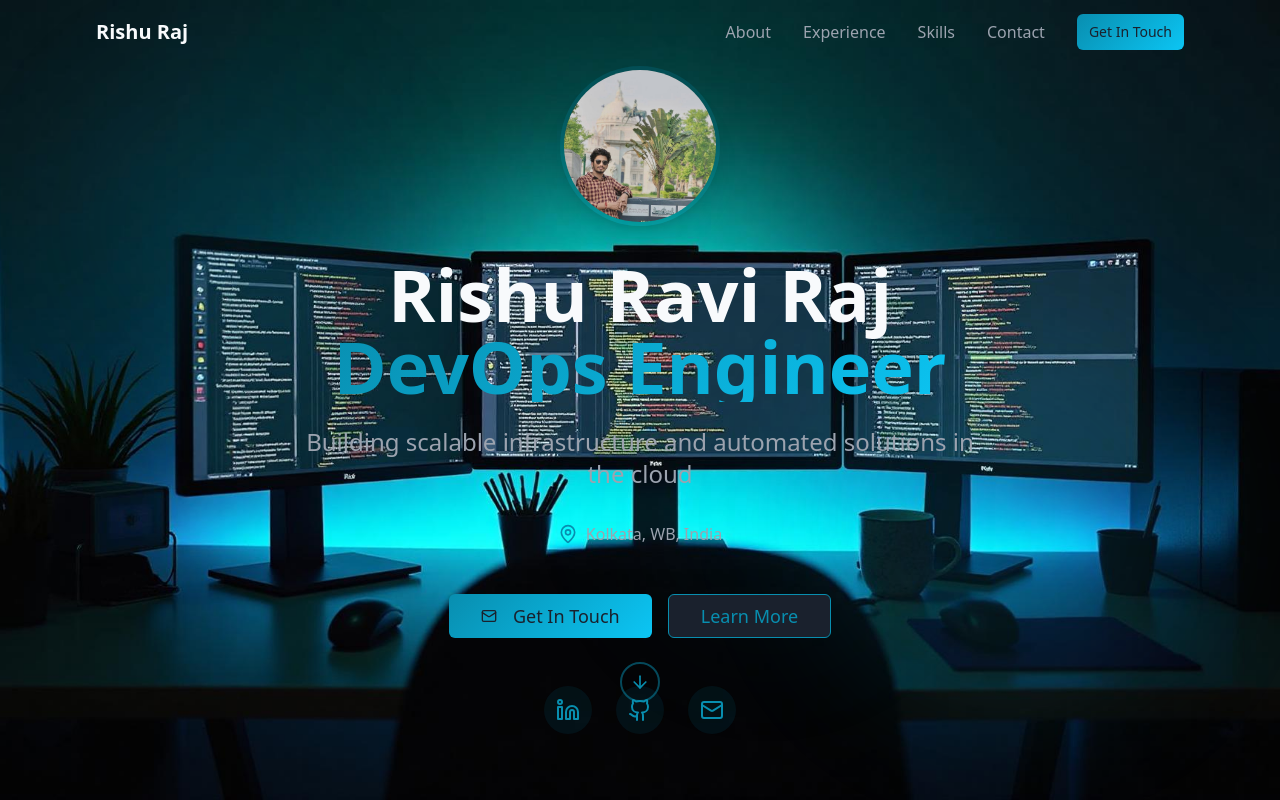
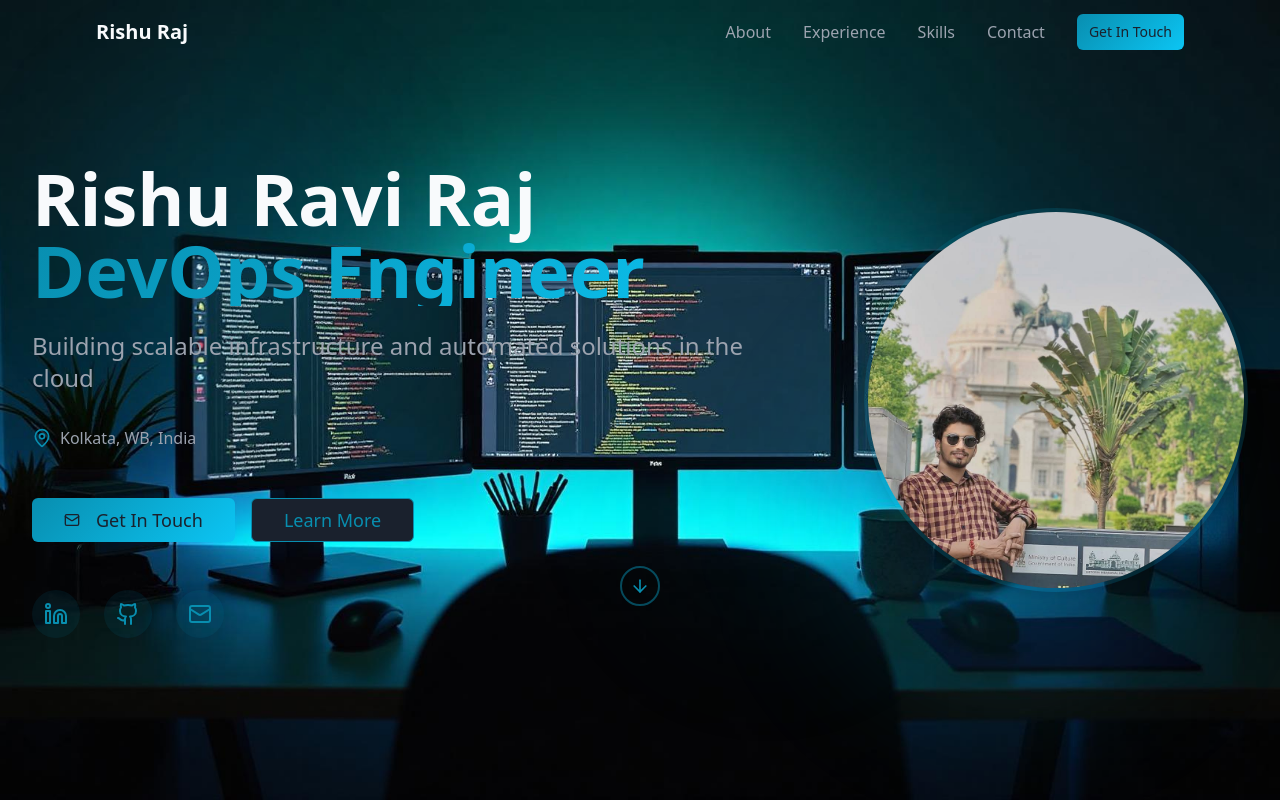
Before and after one commit to rishu-raj-dev/rishu-raj-portfolio-hub, a React (Vite) app: page / in a window 1280 px wide. Shown: the top 800 px of the page. Built offline with nearby package versions, Linux system fonts and the light colour scheme.

Commit message:
Move content in HeroSection
Place content in the right-most position.

```diff
--- a/src/components/HeroSection.tsx
+++ b/src/components/HeroSection.tsx
@@ -27,37 +27,27 @@ const HeroSection = () => {
       </div>
 
       {/* Content */}
-      <div className="relative z-10 text-center px-4 sm:px-6 lg:px-8 max-w-4xl mx-auto">
-        <div className="animate-fade-in">
-          {/* Profile Image */}
-          <div className="mb-8 flex justify-center">
-            <div className="relative">
-              <img
-                src={profileImage}
-                alt="Rishu Ravi Raj"
-                className="w-32 h-32 sm:w-40 sm:h-40 rounded-full object-cover border-4 border-primary/20 shadow-xl hover:shadow-glow transition-all duration-300"
-              />
-              <div className="absolute inset-0 rounded-full bg-gradient-primary/10"></div>
-            </div>
-          </div>
-
-          <h1 className="text-5xl sm:text-6xl lg:text-7xl font-bold text-foreground mb-6">
+      <div className="relative z-10 px-4 sm:px-6 lg:px-8 max-w-7xl mx-auto">
+        <div className="flex flex-col lg:flex-row items-center justify-between gap-8 lg:gap-16">
+          {/* Left Content */}
+          <div className="flex-1 text-center lg:text-left animate-fade-in">
+            <h1 className="text-4xl sm:text-5xl lg:text-6xl xl:text-7xl font-bold text-foreground mb-6">
               <span className="block">Rishu Ravi Raj</span>
               <span className="block text-transparent bg-gradient-primary bg-clip-text">
                 DevOps Engineer
               </span>
             </h1>
 
-          <p className="text-xl sm:text-2xl text-muted-foreground mb-8 max-w-2xl mx-auto leading-relaxed">
+            <p className="text-lg sm:text-xl lg:text-2xl text-muted-foreground mb-8 max-w-2xl lg:max-w-none leading-relaxed">
               Building scalable infrastructure and automated solutions in the cloud
             </p>
 
-          <div className="flex items-center justify-center text-muted-foreground mb-12 animate-fade-in" style={{ animationDelay: "0.3s" }}>
+            <div className="flex items-center justify-center lg:justify-start text-muted-foreground mb-12 animate-fade-in" style={{ animationDelay: "0.3s" }}>
               <MapPin className="w-5 h-5 mr-2 text-primary" />
               <span>Kolkata, WB, India</span>
             </div>
 
-          <div className="flex flex-col sm:flex-row items-center justify-center gap-4 mb-12 animate-fade-in" style={{ animationDelay: "0.4s" }}>
+            <div className="flex flex-col sm:flex-row items-center justify-center lg:justify-start gap-4 mb-12 animate-fade-in" style={{ animationDelay: "0.4s" }}>
               <Button
                 onClick={() => scrollToSection('contact')}
                 size="lg"
@@ -77,7 +67,7 @@ const HeroSection = () => {
               </Button>
             </div>
 
-          <div className="flex items-center justify-center space-x-6 animate-fade-in" style={{ animationDelay: "0.5s" }}>
+            <div className="flex items-center justify-center lg:justify-start space-x-6 animate-fade-in" style={{ animationDelay: "0.5s" }}>
               <a
                 href="https://www.linkedin.com/in/rishu-raj-690508190/"
                 target="_blank"
@@ -105,6 +95,19 @@ const HeroSection = () => {
             </div>
           </div>
 
+          {/* Right Content - Profile Image */}
+          <div className="flex-shrink-0 animate-fade-in" style={{ animationDelay: "0.2s" }}>
+            <div className="relative">
+              <img
+                src={profileImage}
+                alt="Rishu Ravi Raj"
+                className="w-64 h-64 sm:w-80 sm:h-80 lg:w-96 lg:h-96 rounded-full object-cover border-4 border-primary/20 shadow-xl hover:shadow-glow transition-all duration-300"
+              />
+              <div className="absolute inset-0 rounded-full bg-gradient-primary/10"></div>
+            </div>
+          </div>
+        </div>
+
         {/* Scroll Indicator */}
         <div className="absolute bottom-8 left-1/2 transform -translate-x-1/2 animate-fade-in" style={{ animationDelay: "1s" }}>
           <button
```
Lines whose indentation alone changed are shown as unchanged.
